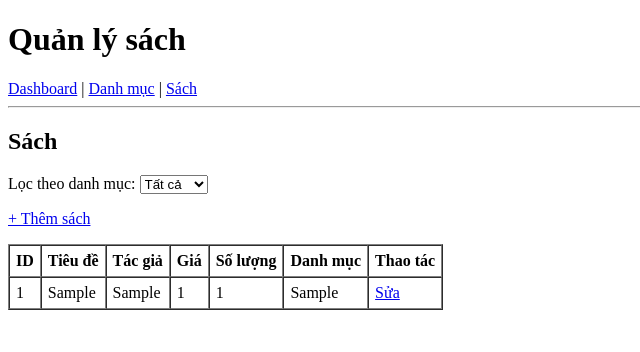
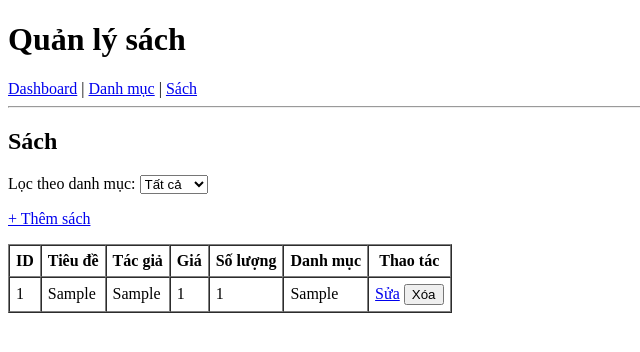
Before and after one commit to KimNguyen98/pmnm-hocphan, a Flask app: page /sach in a window 1280 px wide. Shown: the top 352 px of the page, without its empty margins (0-640 px from the left). Run offline with Flask 3, Linux system fonts and the light colour scheme; tables that the repository leaves empty hold one stand-in row (values such as "Sample post").

Commit message:
Thêm nút xóa vào danh sách sách

```diff
--- a/templates/sach/danh_sach.html
+++ b/templates/sach/danh_sach.html
@@ -7,7 +7,7 @@
     <select name="danh_muc" onchange="this.form.submit()">
         <option value="">Tất cả</option>
         {% for dm in ds_dm %}
-        <option value="{{ dm.id }}" {{ 'selected' if dm_id == dm.id else '' }}>{{ dm.ten }}</option>
+        <option value="{{ dm.id }}" {{ 'selected' if dm_id==dm.id else '' }}>{{ dm.ten }}</option>
         {% endfor %}
     </select>
 </form>
@@ -15,7 +15,15 @@
 <p><a href="{{ url_for('sach_them', danh_muc=dm_id) }}">+ Thêm sách</a></p>
 
 <table border="1" cellpadding="6" cellspacing="0">
-    <tr><th>ID</th><th>Tiêu đề</th><th>Tác giả</th><th>Giá</th><th>Số lượng</th><th>Danh mục</th><th>Thao tác</th></tr>
+    <tr>
+        <th>ID</th>
+        <th>Tiêu đề</th>
+        <th>Tác giả</th>
+        <th>Giá</th>
+        <th>Số lượng</th>
+        <th>Danh mục</th>
+        <th>Thao tác</th>
+    </tr>
     {% for s in ds %}
     <tr>
         <td>{{ s.id }}</td>
@@ -24,10 +32,19 @@
         <td>{{ "{:,.0f}".format(s.gia) }}</td>
         <td>{{ s.so_luong }}</td>
         <td>{{ s.danh_muc.ten }}</td>
-        <td><a href="{{ url_for('sach_sua', id=s.id) }}">Sửa</a></td>
+        <td>
+            <a href="{{ url_for('sach_sua', id=s.id) }}">Sửa</a>
+
+            <form method="post" action="{{ url_for('sach_xoa', id=s.id) }}" style="display:inline"
+                onsubmit="return confirm('Xóa sách này?')">
+                <button type="submit">Xóa</button>
+            </form>
+        </td>
     </tr>
     {% else %}
-    <tr><td colspan="7">Chưa có sách nào</td></tr>
+    <tr>
+        <td colspan="7">Chưa có sách nào</td>
+    </tr>
     {% endfor %}
 </table>
 {% endblock %}
```
